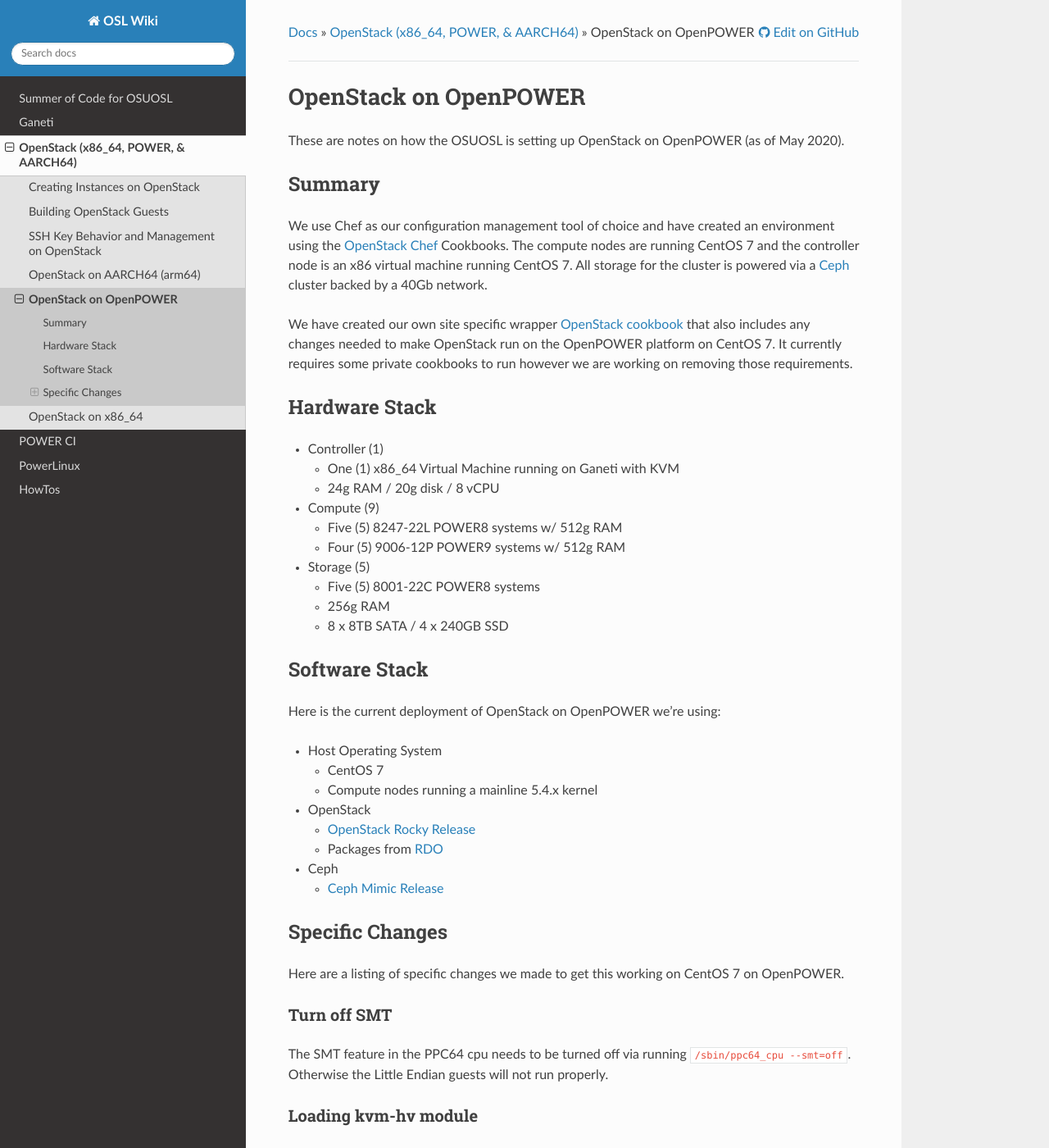
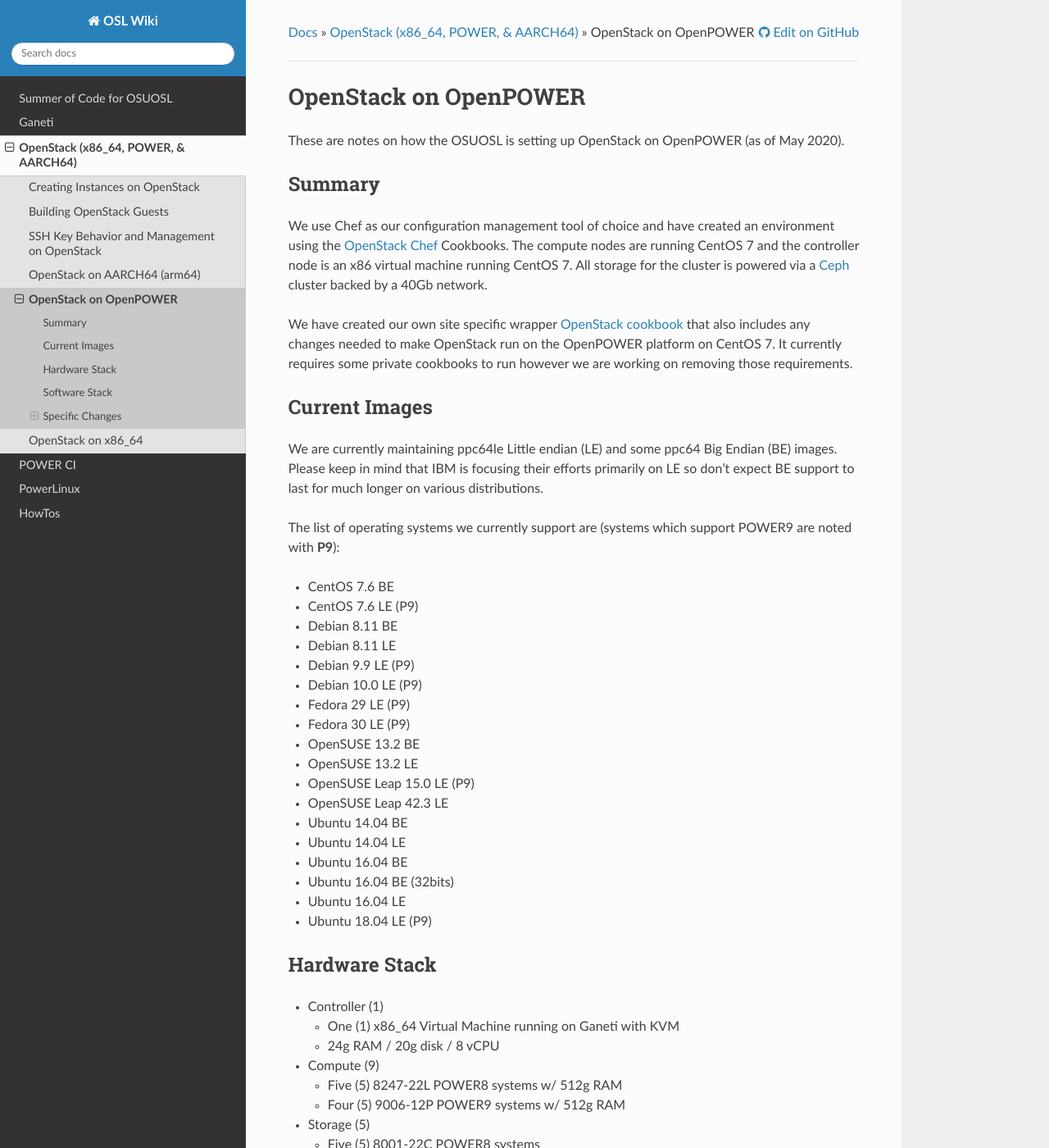
Before and after one commit to osuosl/wiki, a Sphinx documentation site: the page built from source/openstack/openstack_openpower.rst, in a window 1280 px wide and 1400 px high. Shown: the whole window at 82% size. Built offline with Sphinx 7.4.7 and the Read the Docs theme 2.0.0, drawn with Linux system fonts in a browser that asks for light colours.

Commit message:
add list of supported images to POWER page

```diff
--- a/source/openstack/guests.rst
+++ b/source/openstack/guests.rst
@@ -12,14 +12,14 @@
 
 We are currently maintaining these images:
 
-.. csv-table
+.. csv-table:: Supported Images
    :file: ./csv/images.csv
    :widths: 40, 15, 15, 15, 15
    :header-rows: 1
 
 .. note:: See `OpenStack on OpenPOWER`_ for further details on big-/little-endian availability.
 
-.. _OpenStack on OpenPOWER: openstack-openpower.html
+.. _OpenStack on OpenPOWER: openstack_openpower.html
 
 If there are any images you would like us to create, please let us know.
 
--- a/source/openstack/openstack_openpower.rst
+++ b/source/openstack/openstack_openpower.rst
@@ -19,6 +19,34 @@
 .. _OpenStack Chef: https://docs.openstack.org/openstack-chef/latest/
 .. _OpenStack cookbook: https://github.com/osuosl-cookbooks/osl-openstack
 .. _Ceph: https://ceph.com/
+
+Current Images
+--------------
+
+We are currently maintaining ppc64le Little endian (LE) and some ppc64 Big Endian (BE) images. Please keep in
+mind that IBM is focusing their efforts primarily on LE so don't expect BE support to last for much longer on
+various distributions.
+
+The list of operating systems we currently support are (systems which support POWER9 are noted with **P9**):
+
+- CentOS 7.6 BE
+- CentOS 7.6 LE (P9)
+- Debian 8.11 BE
+- Debian 8.11 LE
+- Debian 9.9 LE (P9)
+- Debian 10.0 LE (P9)
+- Fedora 29 LE (P9)
+- Fedora 30 LE (P9)
+- OpenSUSE 13.2 BE
+- OpenSUSE 13.2 LE
+- OpenSUSE Leap 15.0 LE (P9)
+- OpenSUSE Leap 42.3 LE
+- Ubuntu 14.04 BE
+- Ubuntu 14.04 LE
+- Ubuntu 16.04 BE
+- Ubuntu 16.04 BE (32bits)
+- Ubuntu 16.04 LE
+- Ubuntu 18.04 LE (P9)
 
 Hardware Stack
 --------------
```
